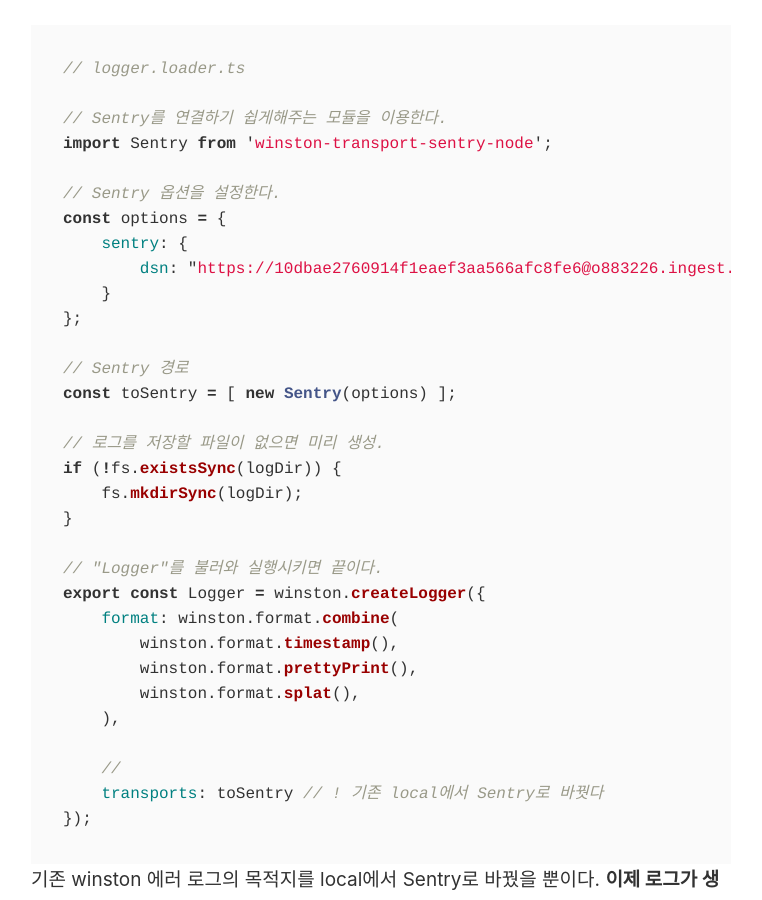
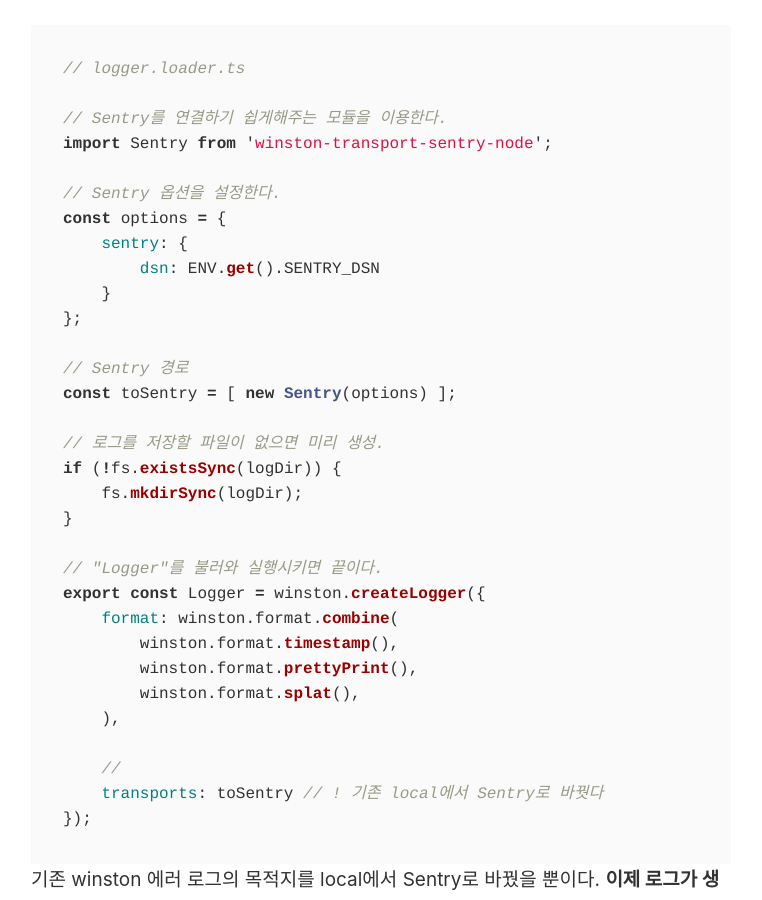
Before and after one commit to dont-think-about-too-much/dont-think-about-too-much.github.io, a Jekyll site: the page built from _posts/2021-06-30-logging-for-startup.md, in a window 1280 px wide and 900 px high, scrolled down 7017 px. Shown: the whole window, without its empty margins (260-1022 px from the left). Built offline with Jekyll 4.4.1, drawn with Linux system fonts in a browser that asks for light colours; comment, search, counter and statistics services are not loaded.

Commit message:
fix: logging on startup

```diff
--- a/_posts/2021-06-30-logging-for-startup.md
+++ b/_posts/2021-06-30-logging-for-startup.md
@@ -174,7 +174,7 @@ import Sentry from 'winston-transport-sentry-node';
 // Sentry 옵션을 설정한다.
 const options = {
     sentry: {
-        dsn: "https://10dbae2760914f1eaef3aa566afc8fe6@o883226.ingest.sentry.io/5836820"
+        dsn: ENV.get().SENTRY_DSN
     }
 };
 
```
Also changed, not shown: __tmp_post/몽고디비백업해보자스넵샷과함께.md (added, +2 -0 lines).
